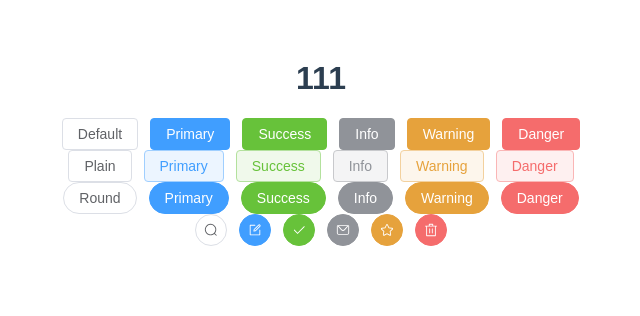
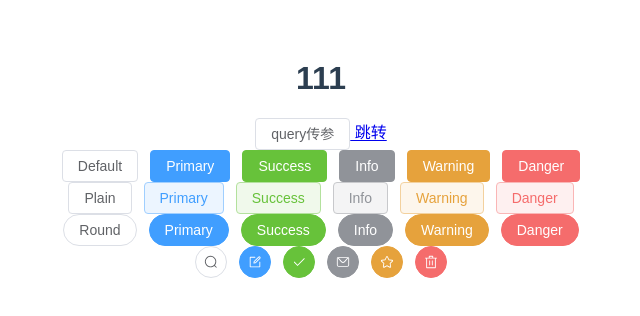
Before and after one commit to booooooooooooow/test, a Vue app: page / in a window 1280 px wide. Shown: the top 316 px of the page, without its empty margins (319-959 px from the left). Built offline with nearby package versions, Linux system fonts and the light colour scheme.

Commit message:
路由操作

```diff
--- a/package.json
+++ b/package.json
@@ -24,8 +24,8 @@
     "@vue/cli-service": "~5.0.0",
     "eslint": "^8.57.0",
     "eslint-plugin-vue": "^8.0.3",
-    "unplugin-auto-import": "^19.2.0",
-    "unplugin-vue-components": "^28.5.0"
+    "unplugin-auto-import": "^0.16.1",
+    "unplugin-vue-components": "^0.25.1"
   },
   "eslintConfig": {
     "root": true,
--- a/src/views/PageOne.vue
+++ b/src/views/PageOne.vue
@@ -1,12 +1,19 @@
 <template>
 	<div class="product-detail">
-		<h1>这里是{{ pageName }}页面</h1>
+		<h1>这里是{{ pageName }}</h1>
+		<el-button @click="goToHome">查看参数</el-button>
 	</div>
 </template>
 
 <script setup name="PageOne">
 import { ref } from "vue";
-const pageName = ref("商品详情");
+import { useRoute } from "vue-router";
+
+const route = useRoute();
+const pageName = ref("路由传参的几种方式");
+const goToHome = () => {
+	console.log("route", route);
+};
 </script>
 
 <style scoped>
--- a/src/views/ZhuYe.vue
+++ b/src/views/ZhuYe.vue
@@ -1,5 +1,13 @@
 <template>
 	<h1>111</h1>
+	<el-button @click="handleQueryClick">query传参</el-button>
+	<router-link
+		:to="{
+			path: '/PageOne',
+			query: { name: '宝宝', age: 20 },
+		}">
+		跳转
+	</router-link>
 	<div class="mb-4">
 		<el-button>Default</el-button>
 		<el-button type="primary">Primary</el-button>
@@ -45,4 +53,13 @@ import {
 	Search,
 	Star,
 } from "@element-plus/icons-vue";
+import { useRouter } from "vue-router";
+
+const router = useRouter();
+const handleQueryClick = () => {
+	router.push({
+		path: "/pageOne",
+		query: { name: "小可爱", age: 18 }, // 参数会变成 ?name=小可爱&age=18
+	});
+};
 </script>
--- a/vue.config.js
+++ b/vue.config.js
@@ -1,9 +1,12 @@
+// 统一使用 CommonJS 语法（require）
 const { defineConfig } = require("@vue/cli-service");
-import AutoImport from "unplugin-auto-import/vite";
-import Components from "unplugin-vue-components/vite";
-import { ElementPlusResolver } from "unplugin-vue-components/resolvers";
+const AutoImport = require("unplugin-auto-import/webpack");
+const Components = require("unplugin-vue-components/webpack");
+const { ElementPlusResolver } = require("unplugin-vue-components/resolvers");
+
 module.exports = defineConfig({
 	transpileDependencies: true,
+	configureWebpack: {
 		plugins: [
 			AutoImport({
 				resolvers: [ElementPlusResolver()],
@@ -12,4 +15,5 @@ module.exports = defineConfig({
 				resolvers: [ElementPlusResolver()],
 			}),
 		],
+	},
 });
```
Also changed, not shown: 1 other file (tests, documents, lock files or other folders). Lines whose indentation alone changed are shown as unchanged.
